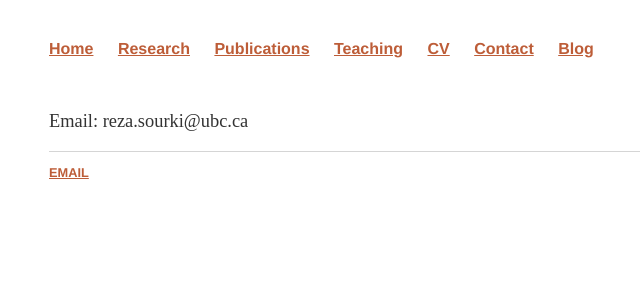
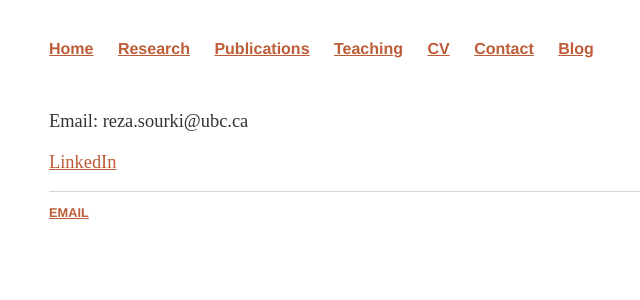
Before and after one commit to rsourki/rsourki.github.io, a Jekyll site: the page built from contact/index.html, in a window 1280 px wide. Shown: the top 300 px of the page, without its empty margins (207-847 px from the left). Built offline with Jekyll 4.4.1, drawn with Linux system fonts in a browser that asks for light colours.

Commit message:
Update index.html

```diff
--- a/contact/index.html
+++ b/contact/index.html
@@ -6,7 +6,7 @@ title: Research - Reza Sourki Webpage
 
 <br>
 <p>Email: reza.sourki@ubc.ca</p>
-<p><a href="https://scholar.google.ca/citations?user=jMQBoSoAAAAJ&hl=en> Google Scholar<</a></p>
-<p><a href="https://www.linkedin.com/in/reza-sourki-89156260/ LinkedIn ></a> </p>
+<p><a href="https://scholar.google.ca/citations?user=jMQBoSoAAAAJ&hl=en> Google Scholar</a></p>
+<p><a href="https://www.linkedin.com/in/reza-sourki-89156260/> LinkedIn </a> </p>
 
 </div><!-- /.blurb -->
```
